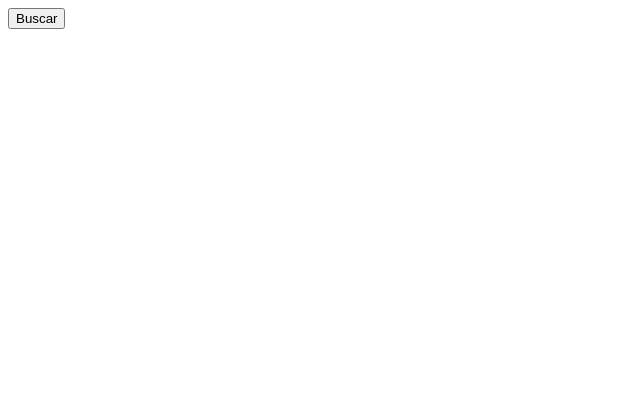
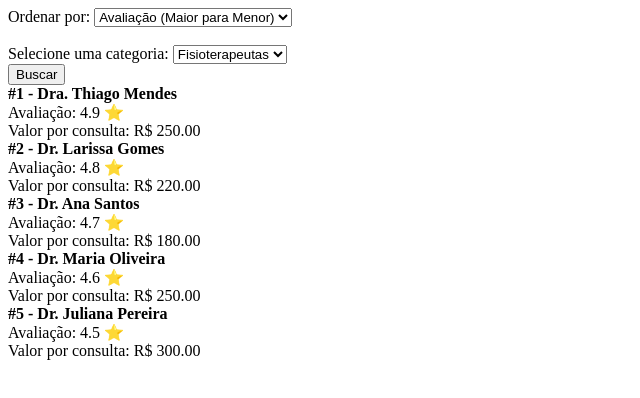
Before and after one commit to Arthurdevvv/LuminaThon, a plain HTML site: page index.html in a window 1280 px wide. Both pictures are taken after a click on the button "Buscar". Shown: the whole page, without its empty margins (0-640 px from the left). Drawn offline with Linux system fonts and the light colour scheme.

Commit message:
atualizado

```diff
--- a/index.html
+++ b/index.html
@@ -1,12 +1,34 @@
 <!DOCTYPE html>
-<html lang="en">
+<html lang="pt-br">
 <head>
   <meta charset="UTF-8">
   <meta name="viewport" content="width=device-width, initial-scale=1.0">
-  <title>Ranking dos Psiquiatras</title>
+  <title>Ranking dos Profissionais</title>
 </head>
 <body>
-  <button onclick="getJson()">Buscar</button>
+
+  <form id="form" onsubmit="getJson(event)">
+    <label for="ordenacao">Ordenar por:</label>
+    <select id="ordenacao">
+      <option value="avaliacao">Avaliação (Maior para Menor)</option>
+      <option value="preco">Preço (Menor para Maior)</option>
+    </select>
+    <br><br>
+    <div>
+      <label for="categoria">Selecione uma categoria:</label>
+      <select id="categoria">
+        <option value="Fisioterapeutas">Fisioterapeutas</option>
+        <option value="Psicologos">Psicólogos</option>
+        <option value="Nutricionistas">Nutricionistas</option>
+      </select>
+    </div>
+
+    <button type="submit">Buscar</button>
+  </form>
+
+  <div id="resultado"></div>
+
+  <div id="loading" class="loading" style="display:none;">Carregando resultados...</div>
 
   <script src="./src/scripts/globalScript.js"></script>
 </body>
--- a/src/database/profissionais.json
+++ b/src/database/profissionais.json
@@ -1,16 +1,100 @@
 {
-    "psiquiatras": [
+  "profissionais": {
+    "Fisioterapeutas": [
       {
         "id": 1,
-        "nome": "Ana Mária",
-        "avaliacao": 3,
-        "experiencia": 6
+        "nome": "Dra. Thiago Mendes",
+        "avaliacao": 4.9,
+        "valor_por_consulta": 250.00
       },
       {
         "id": 2,
-        "nome": "João Paulo",
-        "avaliacao": 4,
-        "experiencia": 2
+        "nome": "Dr. Juliana Pereira",
+        "avaliacao": 4.5,
+        "valor_por_consulta": 300.00
+      },
+      {
+        "id": 3,
+        "nome": "Dr. Ana Santos",
+        "avaliacao": 4.7,
+        "valor_por_consulta": 180.00
+      },
+      {
+        "id": 4,
+        "nome": "Dr. Maria Oliveira",
+        "avaliacao": 4.6,
+        "valor_por_consulta": 250.00
+      },
+      {
+        "id": 5,
+        "nome": "Dr. Larissa Gomes",
+        "avaliacao": 4.8,
+        "valor_por_consulta": 220.00
+      }
+    ],
+    "Psicologos": [
+      {
+        "id": 1,
+        "nome": "Dr. Luana Costa",
+        "avaliacao": 4.4,
+        "valor_por_consulta": 120.00
+      },
+      {
+        "id": 2,
+        "nome": "Dra. Ana Santos",
+        "avaliacao": 4.8,
+        "valor_por_consulta": 280.00
+      },
+      {
+        "id": 3,
+        "nome": "Dr. Maria Oliveira",
+        "avaliacao": 4.9,
+        "valor_por_consulta": 130.00
+      },
+      {
+        "id": 4,
+        "nome": "Dra. Carlos Almeida",
+        "avaliacao": 4.0,
+        "valor_por_consulta": 150.00
+      },
+      {
+        "id": 5,
+        "nome": "Dra. João Silva",
+        "avaliacao": 4.5,
+        "valor_por_consulta": 250.00
+      }
+    ],
+    "Nutricionistas": [
+      {
+        "id": 1,
+        "nome": "Dra. Maria Oliveira",
+        "avaliacao": 4.7,
+        "valor_por_consulta": 140.00
+      },
+      {
+        "id": 2,
+        "nome": "Dra. Fernanda Rocha",
+        "avaliacao": 4.4,
+        "valor_por_consulta": 290.00
+      },
+      {
+        "id": 3,
+        "nome": "Dr. João Silva",
+        "avaliacao": 4.4,
+        "valor_por_consulta": 260.00
+      },
+      {
+        "id": 4,
+        "nome": "Dra. Carlos Almeida",
+        "avaliacao": 4.2,
+        "valor_por_consulta": 270.00
+      },
+      {
+        "id": 5,
+        "nome": "Dr. Thiago Mendes",
+        "avaliacao": 4.2,
+        "valor_por_consulta": 300.00
       }
     ]
   }
+}
--- a/src/scripts/globalScript.js
+++ b/src/scripts/globalScript.js
@@ -1,33 +1,47 @@
-async function getJson() {
+async function getJson(event) {
+    event.preventDefault();
+
+    const select = document.getElementById("categoria");
+    const escolha = select.value;
+    const ordenacao = document.getElementById("ordenacao").value;
+
     try {
         const response = await fetch('src/database/profissionais.json');
         if (!response.ok) {
             throw new Error(`Status: ${response.status}`);
         }
         const data = await response.json();
-        console.log("Dados carregados:", data);
+        const profissionais = data.profissionais[escolha];
 
-        const psiquiatrasOrdenados = ordenarPsiquiatras(data.psiquiatras);
-        exibirRanking(psiquiatrasOrdenados);
+        const profissionaisOrdenados = ordenarProfissionais(profissionais, ordenacao);
+        exibirRanking(profissionaisOrdenados);
     } catch (error) {
         console.error('Erro ao buscar o JSON:', error);
     }
 }
 
-function ordenarPsiquiatras(psiquiatras) {
-    return psiquiatras.sort((a, b) => {
-        if (b.experiencia !== a.experiencia) {
-            return b.experiencia - a.experiencia;
+function ordenarProfissionais(profissionais, ordenacao) {
+    return profissionais.sort((a, b) => {
+        if (ordenacao === "avaliacao") {
+            return b.avaliacao - a.avaliacao;
+        } else if (ordenacao === "preco") {
+            return a.valor_por_consulta - b.valor_por_consulta;
         }
-        return b.avaliacao - a.avaliacao;
+        return 0;
     });
 }
 
-function exibirRanking(psiquiatras) {
-    console.log("Ranking dos Psiquiatras:");
-    psiquiatras.forEach((psiquiatra, index) => {
-        console.log(
-            `#${index + 1} - ${psiquiatra.nome} | Experiência: ${psiquiatra.experiencia} anos | Avaliação: ${psiquiatra.avaliacao}`
-        );
+function exibirRanking(profissionais) {
+    const resultado = document.getElementById("resultado");
+    resultado.innerHTML = "";
+
+    profissionais.forEach((profissional, index) => {
+        const div = document.createElement("div");
+        div.innerHTML = `
+            <strong>#${index + 1} - ${profissional.nome}</strong><br>
+            Avaliação: ${profissional.avaliacao} ⭐<br>
+            Valor por consulta: R$ ${profissional.valor_por_consulta.toFixed(2)}
+        `;
+        resultado.appendChild(div);
     });
 }
--- a/styles/importer.css
+++ /dev/null
@@ -1 +0,0 @@
-@import "./global.css";
```
Also changed, not shown: styles/global.css (deleted).
